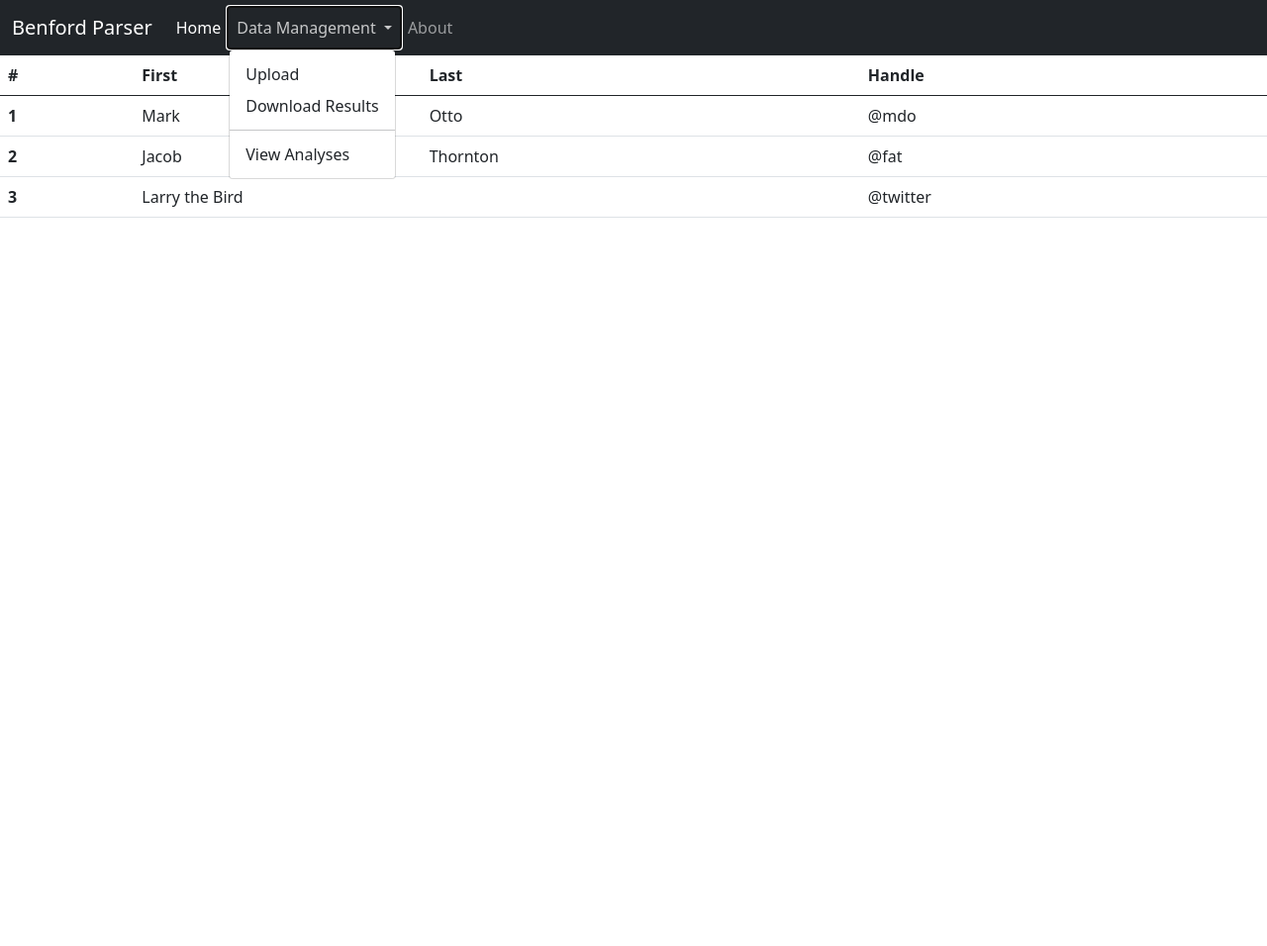
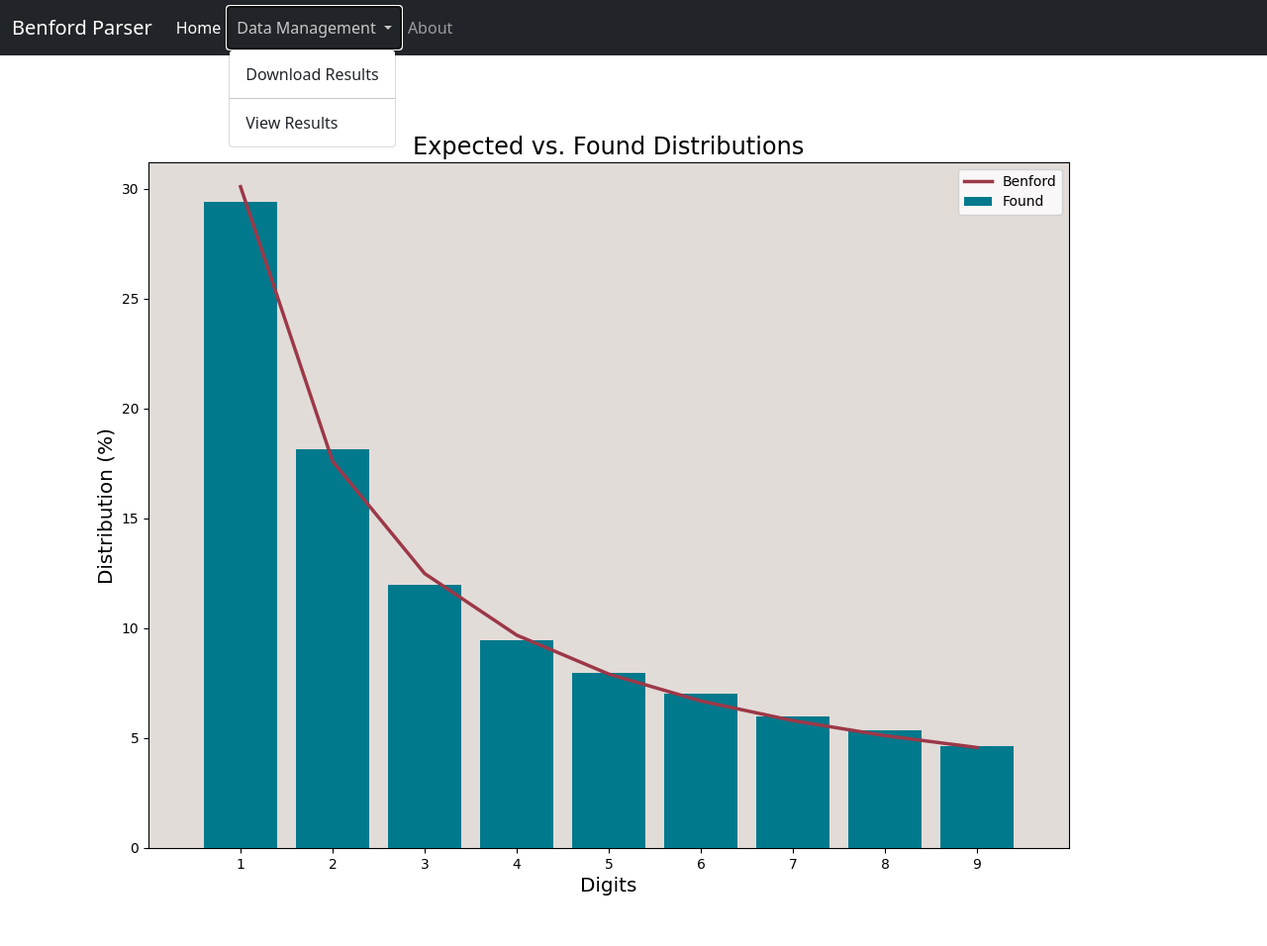
Before and after one commit to nathanielmki/benfordParse, a Flask app: page /results.html in a window 1280 px wide, after a click on "Data Management". Shown: the whole page at 99% size. Before the commit the page ends 220 px from the top, so only its background shows below. Run offline with Flask 2, Linux system fonts and the light colour scheme; parts of the project's set-up code (start-up, migrations or seed data) failed here and were passed over.

Commit message:
update html code, add new images

```diff
--- a/app.py
+++ b/app.py
@@ -41,6 +41,7 @@ def allowed_file(filename):
 def about_page():
     return render_template('about.html')
 
+# view results of parsing a file through benfordParser
 @app.route('/results.html')
 def results_page():
     return render_template('results.html')
@@ -73,9 +74,9 @@ def upload_page():
             return redirect
     return render_template('upload.html')
 
-@app.rout('/analysis', methods=['GET'])
-def analysis_page():
-    return render_template('analysis.html')
+# @app.rout('/analysis', methods=['GET'])
+# def analysis_page():
+#     return render_template('analysis.html')
 
 
 # @app.route('/api/v1/upload', methods=['POST'])
@@ -102,4 +103,4 @@ def analysis_page():
 
 
 if __name__ == '__main__':
-   app.run(debug = True, host='0.0.0.0', port=3000)
+   app.run(debug = True, host='0.0.0.0')
--- a/templates/analysis.html
+++ /dev/null
@@ -1,4 +0,0 @@
-{% extends 'base.html' %}
-{% block title %}
-        Analysis Page
-{% endblock %}
--- a/templates/base.html
+++ b/templates/base.html
@@ -31,10 +31,10 @@
                 Data Management
               </a>
               <ul class="dropdown-menu" aria-labelledby="navbarDropdown">
-                <li><a class="dropdown-item" href="{{ url_for('upload_page') }}">Upload</a></li>
+                <!--<li><a class="dropdown-item" href="{{ url_for('upload_page') }}">Upload</a></li>-->
                 <li><a class="dropdown-item" href="#">Download Results</a></li>
                 <li><hr class="dropdown-divider"></li>
-                <li><a class="dropdown-item" href="{{ url_for('results_page') }}">View Analyses</a></li>
+                <li><a class="dropdown-item" href="{{ url_for('results_page') }}">View Results</a></li>
               </ul>
             </li>
             <li class="nav-item">
--- a/templates/home.html
+++ b/templates/home.html
@@ -5,7 +5,10 @@
 
 {% block content %}
 <body>
-  <h2>Please upload a file to be processed by Benford Parser</h2>
+  <h2>Please provide a username and project name</h3>
+    <p><input type="text" name="Username"></p>
+    <p><input type="text" name="Project Name"></p>
+  <h3>Choose a file to be uploaded and processed by Benford Parser</h2>
   <form method="POST" action="{{ url_for('upload_page') }}" enctype="multipart/form-data">
     <p><input type="file" name="file"></p>
     <p><input type="submit" value="Submit"></p>
--- a/templates/results.html
+++ b/templates/results.html
@@ -5,33 +5,5 @@
 
 
 {% block content %}
-<table class="table">
-    <thead>
-      <tr>
-        <th scope="col">#</th>
-        <th scope="col">First</th>
-        <th scope="col">Last</th>
-        <th scope="col">Handle</th>
-      </tr>
-    </thead>
-    <tbody>
-      <tr>
-        <th scope="row">1</th>
-        <td>Mark</td>
-        <td>Otto</td>
-        <td>@mdo</td>
-      </tr>
-      <tr>
-        <th scope="row">2</th>
-        <td>Jacob</td>
-        <td>Thornton</td>
-        <td>@fat</td>
-      </tr>
-      <tr>
-        <th scope="row">3</th>
-        <td colspan="2">Larry the Bird</td>
-        <td>@twitter</td>
-      </tr>
-    </tbody>
-  </table>
-  {% endblock %}
+<img src="/static/census_2009_parsed_plot.png" class="img-fluid">
+{% endblock %}
```
Also changed, not shown: benfordParser.py (+9 -10 lines), templates/about.html (+15 -1 lines), templates/upload.html (+0 -14 lines), census_2009_parsed_plot.png (renamed from census_2009_parsed.png), results/census_2009_parsed_plot.png (added), static/census_2009_parsed_plot.png (added), static/math_risk.jpeg (added), 1 other file.
